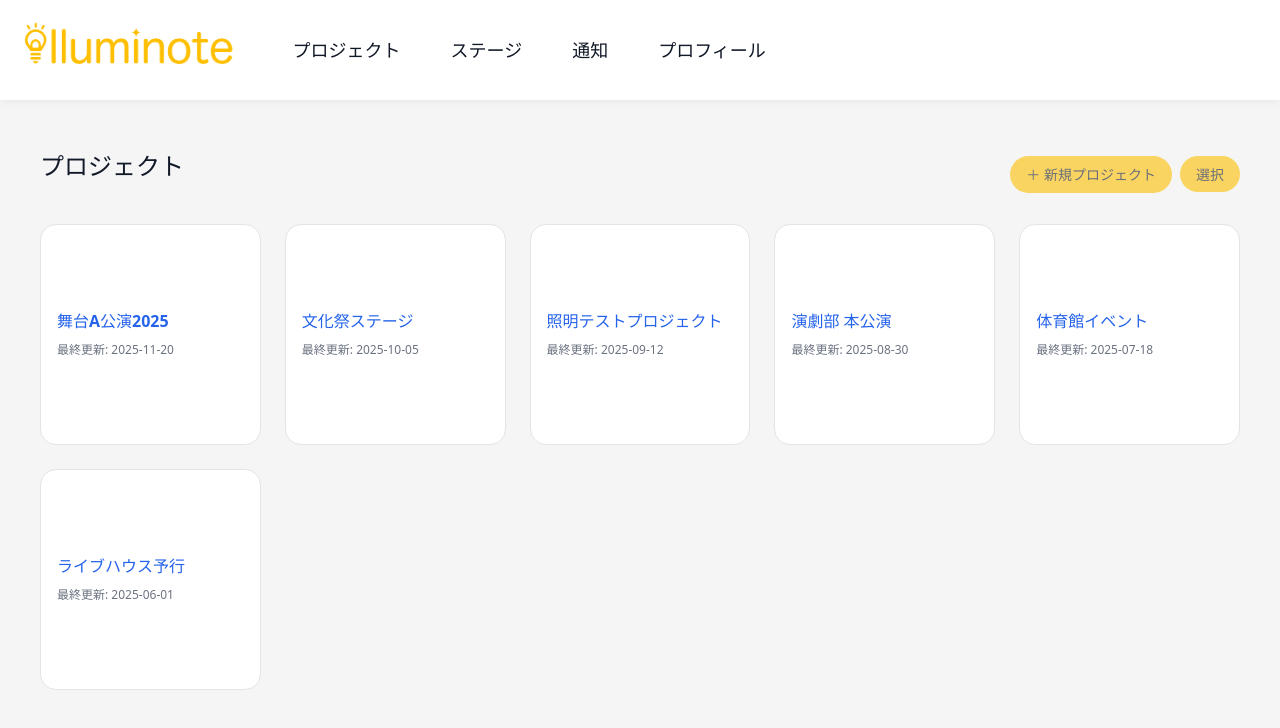
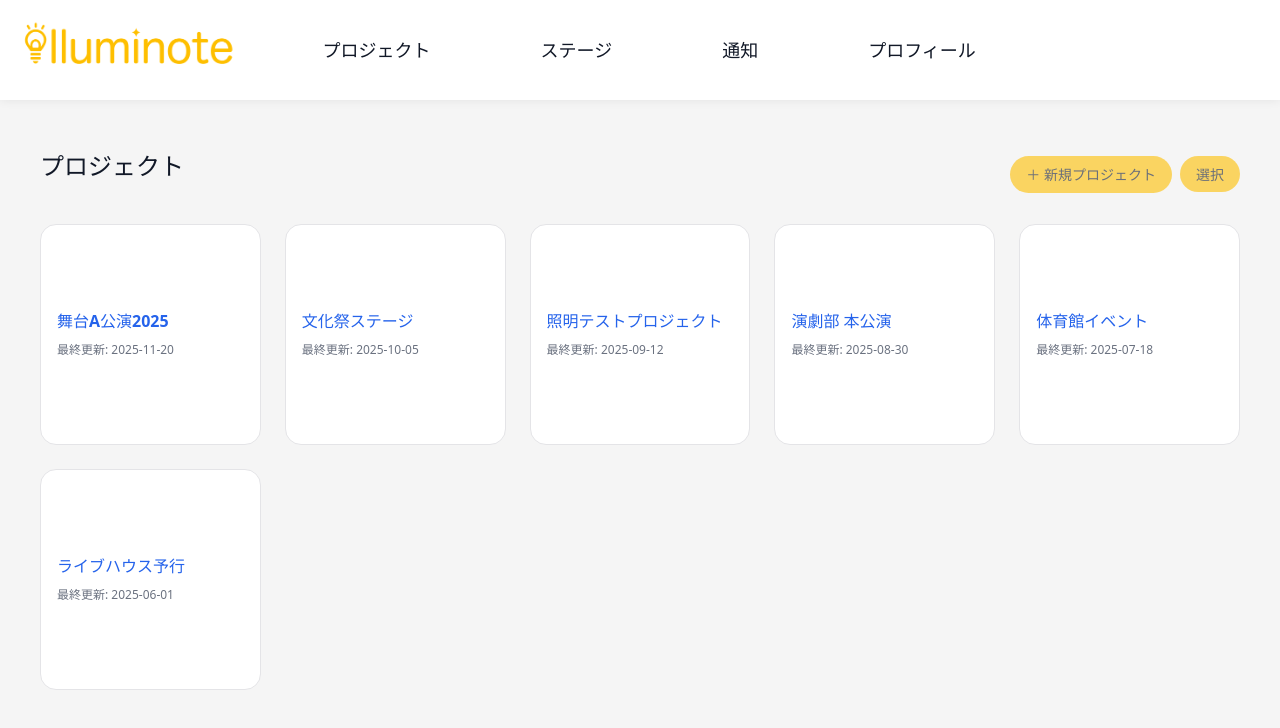
Before and after one commit to tsukuba-cojt/illumi-note, a React (Vite) app in the folder frontend/: page /projects in a window 1280 px wide. Shown: the top 728 px of the page. Built offline with nearby package versions, Linux system fonts and the light colour scheme.

Commit message:
navの拡張

```diff
--- a/frontend/src/App.css
+++ b/frontend/src/App.css
@@ -39,6 +39,7 @@ header.global > nav a {
   color: #111827;
   font-size: 18px;
   font-weight: bold;
+  padding: 35px 30px;
 }
 
 header.global > nav a:hover {
@@ -287,6 +288,10 @@ header.global > img {
 .project-card-selectable .project-card-inner {
   width: 100%;
   text-align: left;
+}
+
+.project-card-inner a {
+  padding: 50px;
 }
 
 .project-card-select-button {
```
